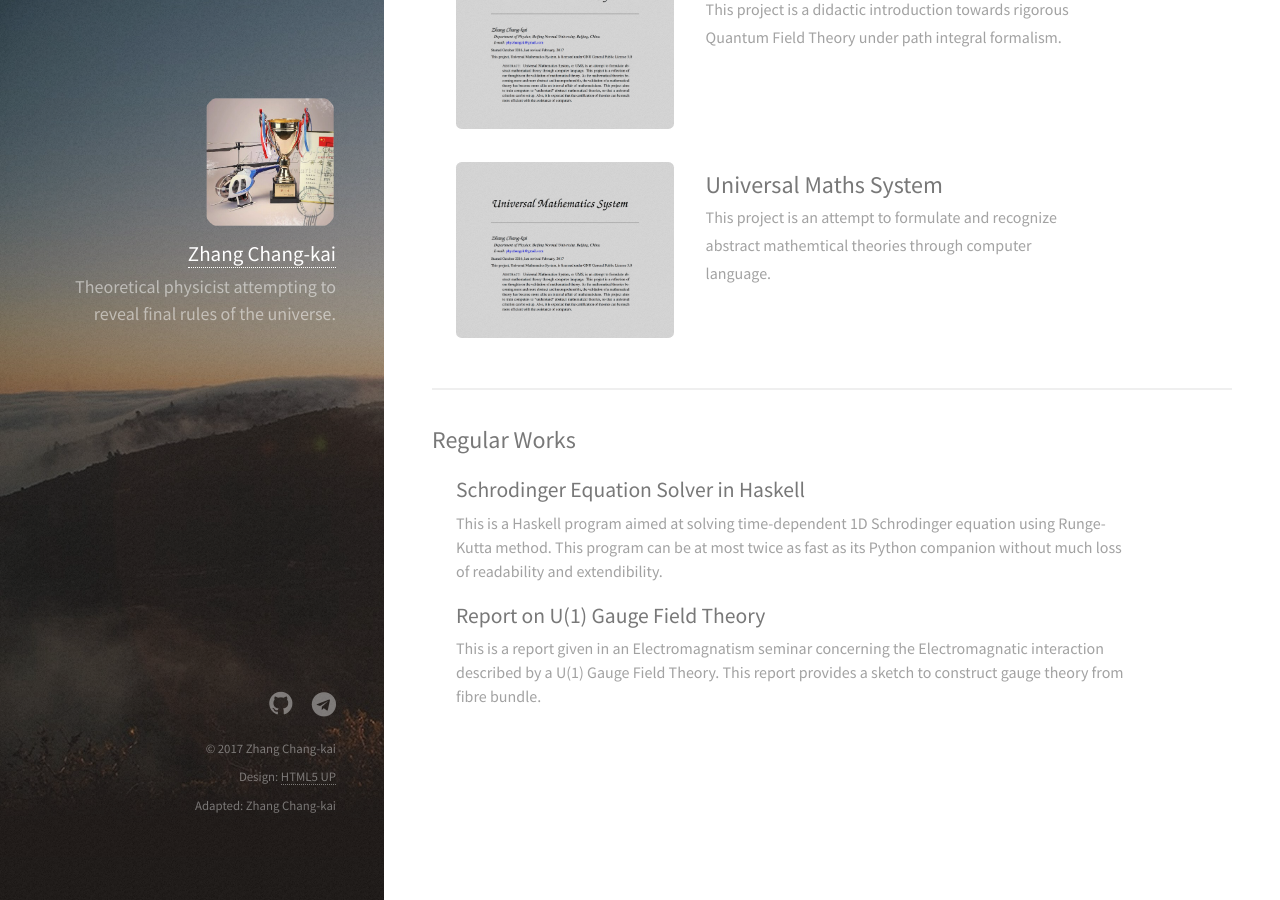
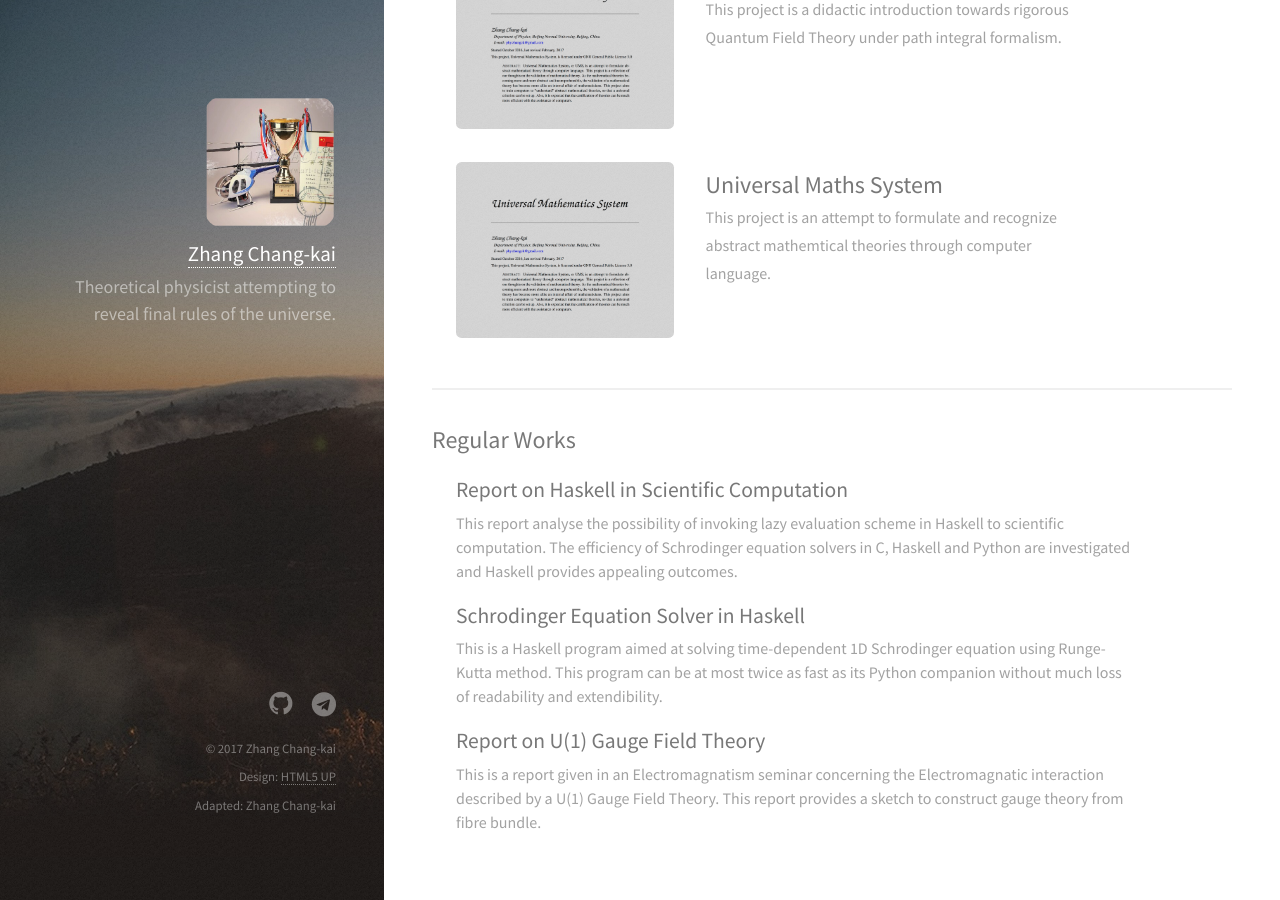
Before and after one commit to Phy-David-Zhang/phy-david-zhang.github.io, a Jekyll site: the page built from Exhibition.md, in a window 1280 px wide and 900 px high, scrolled down 862 px. Built offline with Jekyll 4.4.1, drawn with Linux system fonts in a browser that asks for light colours; our own code applies the rules of GitHub Pages for plain Markdown files.

Commit message:
Update Report on Scientific Haskell

```diff
--- a/Exhibition.md
+++ b/Exhibition.md
@@ -74,6 +74,17 @@ layout: list
 
 <div class="row">
 
+  <!-- Report on Scientific Haskell -->
+  <div class="row">
+  <article class="6u 12u$(xsmall) work-item" style="margin: 0 0 0 1.5em; width: 85%">
+    <span>
+    <a href="https://github.com/Phy-David-Zhang/Scientific-Haskell">
+      <h3>Report on Haskell in Scientific Computation</h3></a>
+    <p style="font-size: 1em">This report analyse the possibility of invoking lazy evaluation scheme in Haskell to scientific computation. The efficiency of Schrodinger equation solvers in C, Haskell and Python are investigated and Haskell provides appealing outcomes.</p>
+    </span>
+  </article>
+  </div>
+
   <!-- Schrodinger Equation Solver -->
   <div class="row">
   <article class="6u 12u$(xsmall) work-item" style="margin: 0 0 0 1.5em; width: 85%">
```
Also changed, not shown: 1 other file.
